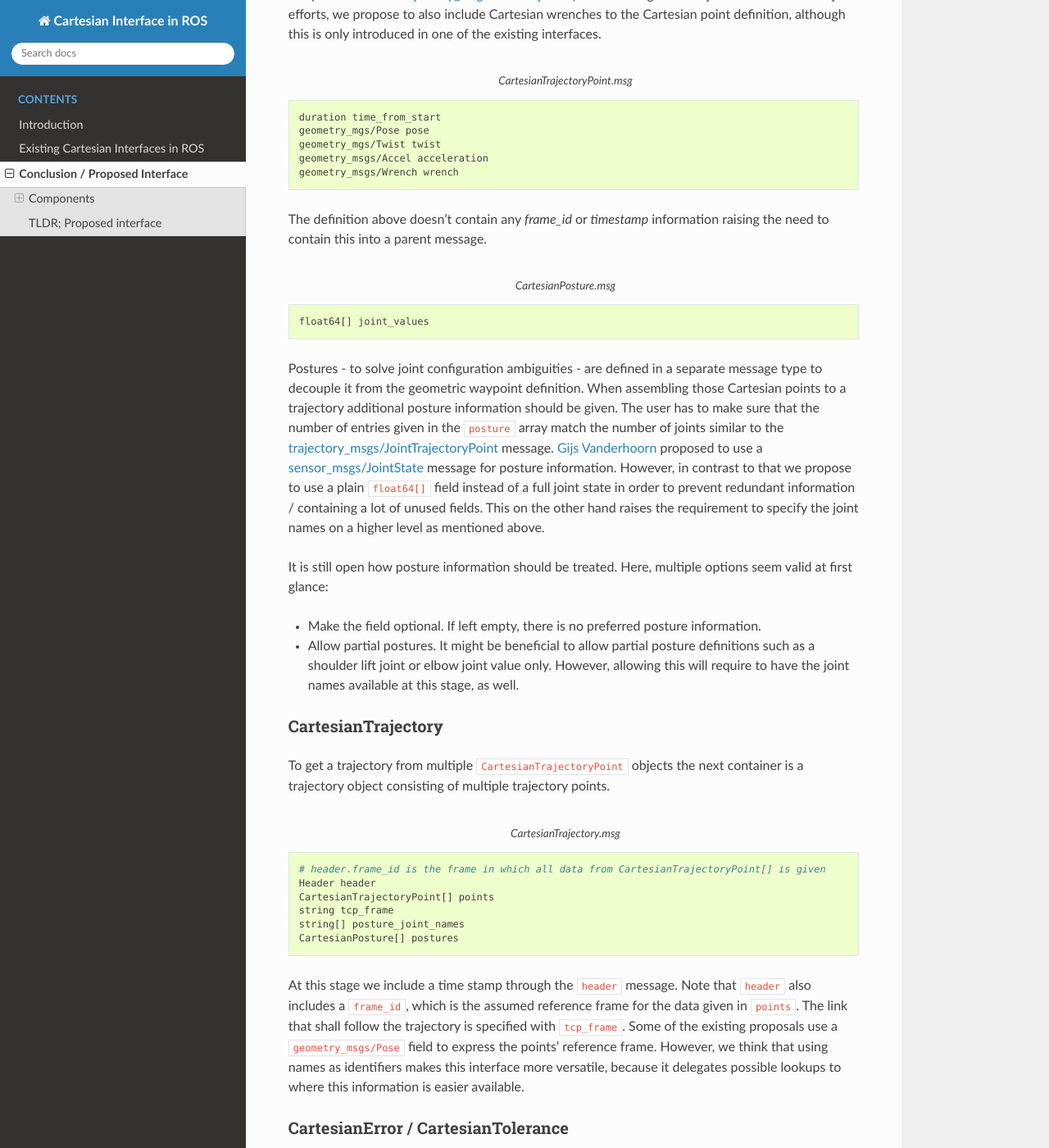
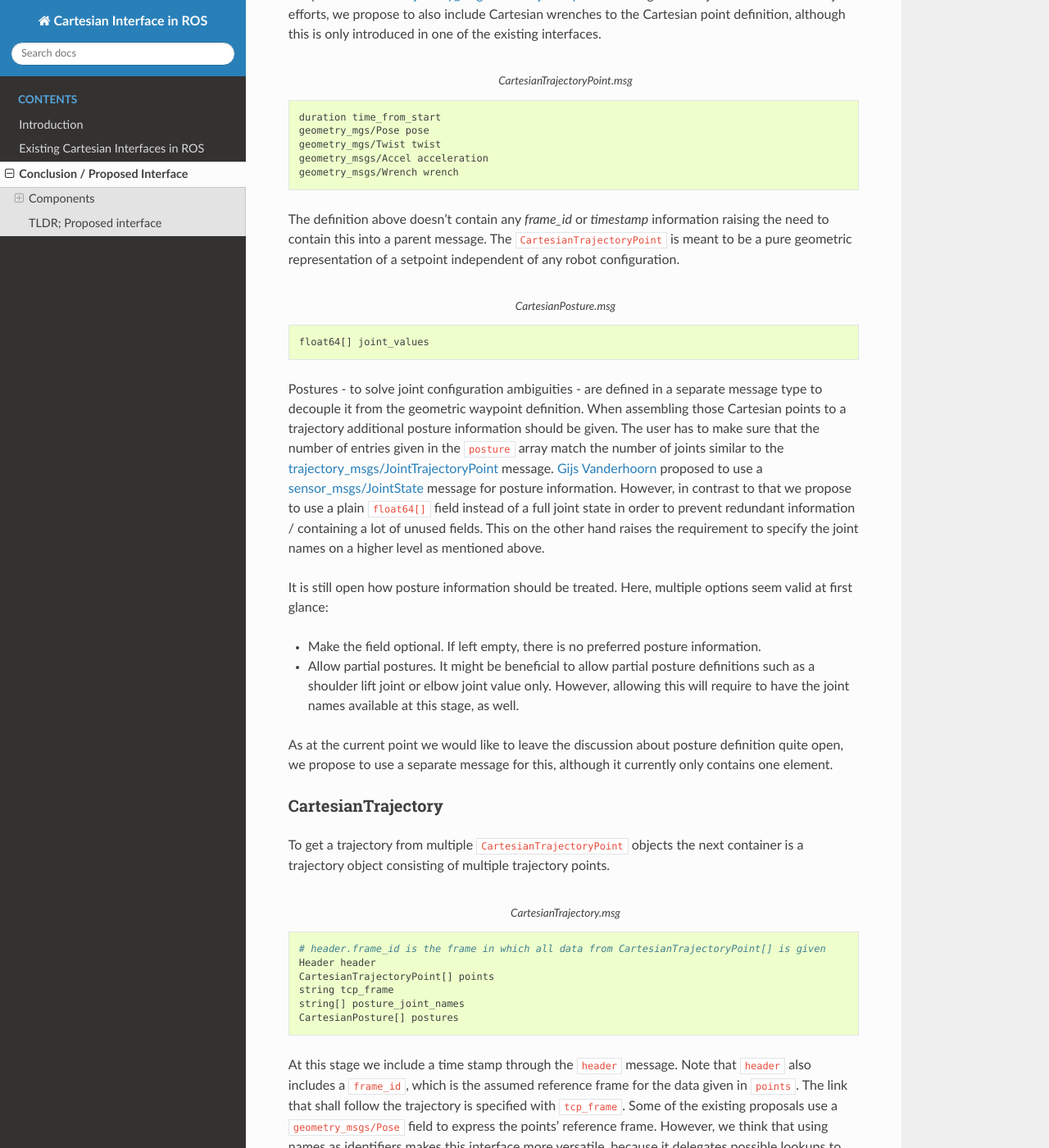
Before and after one commit to fzi-forschungszentrum-informatik/fzi_robot_interface_proposal, a Sphinx documentation site: the page built from source/proposal/index.rst, in a window 1280 px wide and 1400 px high, scrolled down 620 px. Shown: the whole window at 82% size. Built offline with Sphinx 7.4.7 and the Read the Docs theme 2.0.0, drawn with Linux system fonts in a browser that asks for light colours.

Commit message:
Clarify separation of posture information

```diff
--- a/source/proposal/index.rst
+++ b/source/proposal/index.rst
@@ -38,7 +38,8 @@ Cartesian point definition, although this is only introduced in one of the exist
 
 
 The definition above doesn't contain any `frame_id` or `timestamp` information raising the need to
-contain this into a parent message.
+contain this into a parent message. The ``CartesianTrajectoryPoint`` is meant to be a pure geometric
+representation of a setpoint independent of any robot configuration.
 
 .. code-block:: yaml
    :caption: CartesianPosture.msg
@@ -66,6 +67,9 @@ first glance:
   definitions such as a shoulder lift joint or elbow joint value only. However,
   allowing this will require to have the joint names available at this stage,
   as well.
+
+As at the current point we would like to leave the discussion about posture definition quite open,
+we propose to use a separate message for this, although it currently only contains one element.
 
 CartesianTrajectory
 ~~~~~~~~~~~~~~~~~~~
```
